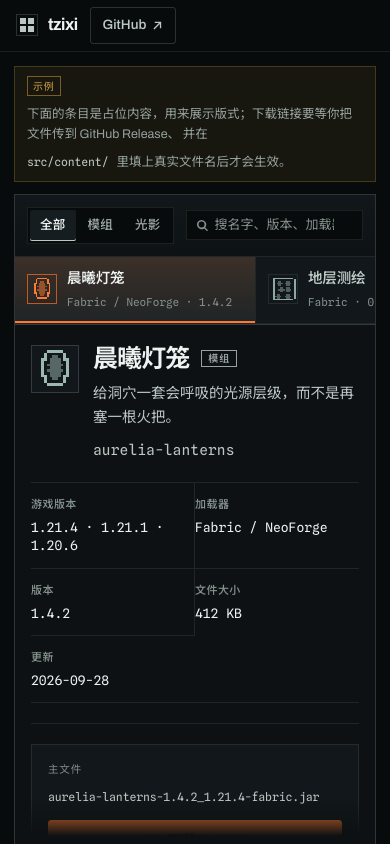
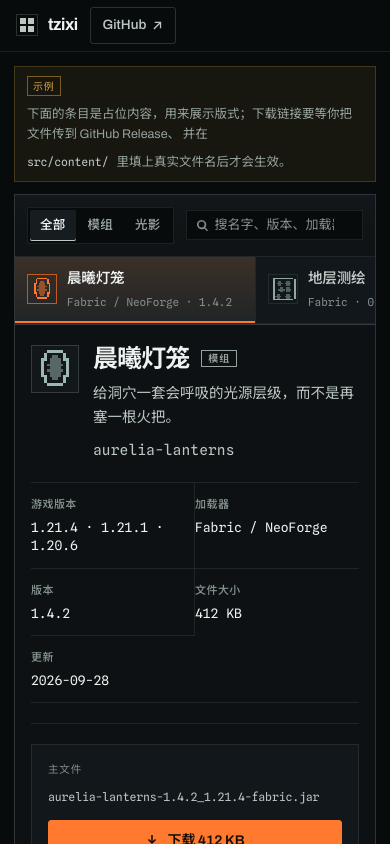
Before and after one commit to tangzixi0724/tzixi_web, a React (Vite) app: page / in a window 390 px wide. Shown: the top 844 px of the page. Built offline with nearby package versions, Linux system fonts and the light colour scheme.

Commit message:
窄屏关闭底边渐隐

```diff
--- a/src/styles/responsive.css
+++ b/src/styles/responsive.css
@@ -139,6 +139,11 @@
     overflow: visible;
   }
 
+  /* 窄屏不是内部滚动，底边渐隐就没有意义了 */
+  .detail::after {
+    display: none;
+  }
+
   .detail__head {
     grid-template-columns: 48px minmax(0, 1fr);
     gap: 14px;
```
